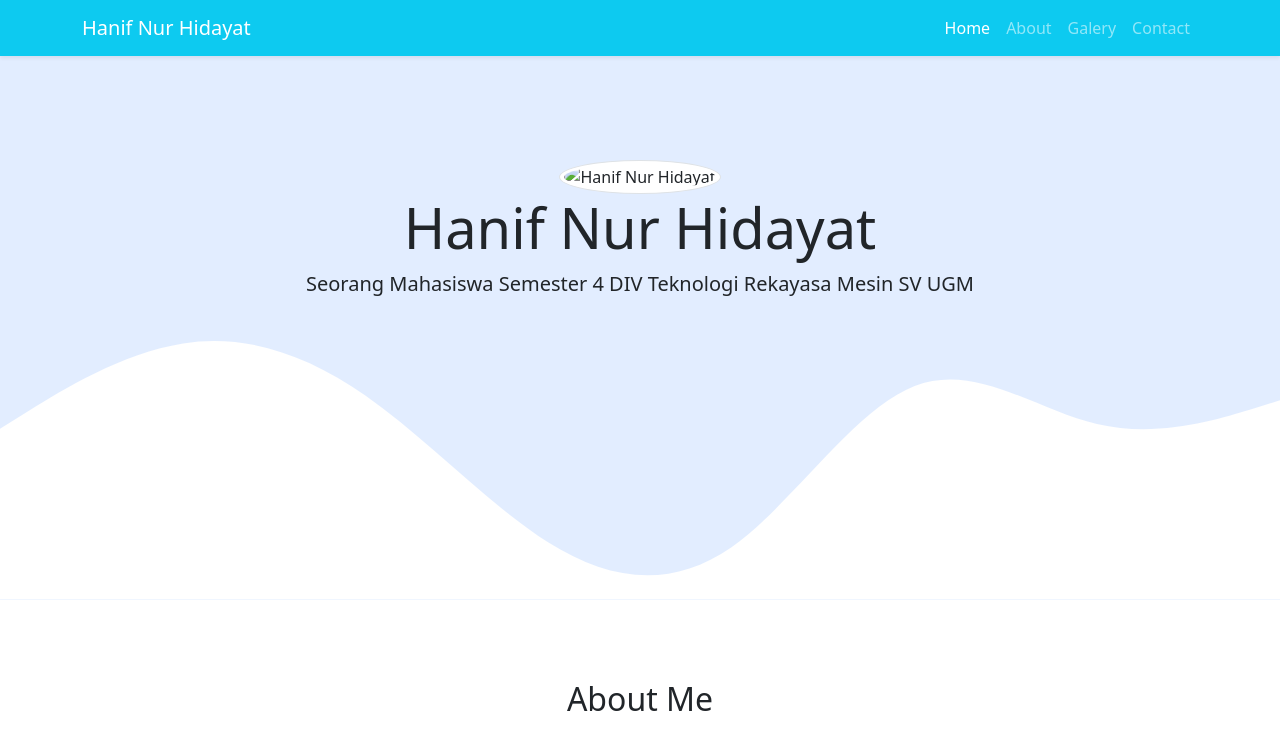
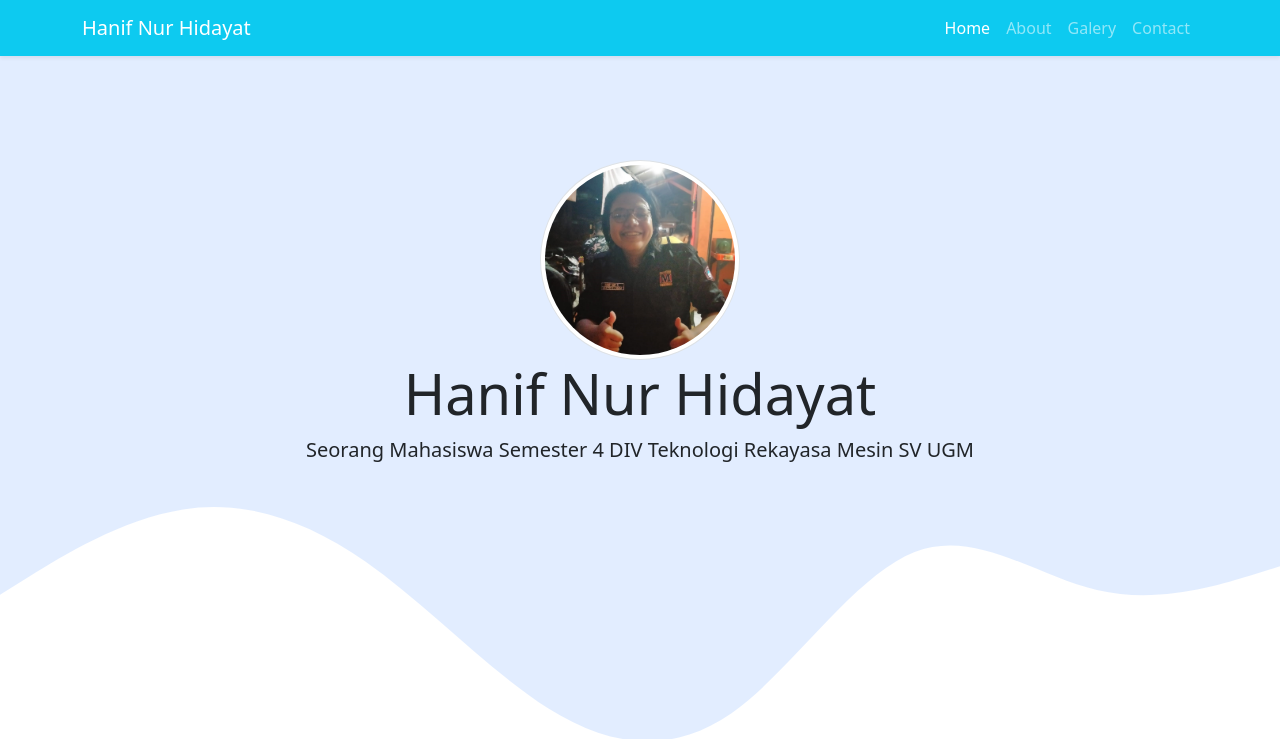
Before and after one commit to Hanifnurh/hanifnurh.github.io, a plain HTML site: page index.html in a window 1280 px wide. Shown: the top 739 px of the page. Drawn offline with nearby package versions, Linux system fonts and the light colour scheme.

Commit message:
ganti foto asw

```diff
--- a/index.html
+++ b/index.html
@@ -47,7 +47,7 @@
 
     <!-- Awal Jumbotron -->
     <section class="jumbotron text-center">
-      <img src="img/galery/_DSC0502.JPG (4).jpg" alt="Hanif Nur Hidayat" width="200" class="rounded-circle img-thumbnail" />
+      <img src="img/WhatsApp Image 2021-04-15 at 22.18.18.jpeg" alt="Hanif Nur Hidayat" width="200" class="rounded-circle img-thumbnail" />
       <h1 class="display-4">Hanif Nur Hidayat</h1>
       <p class="lead">Seorang Mahasiswa Semester 4 DIV Teknologi Rekayasa Mesin SV UGM</p>
       <svg xmlns="http://www.w3.org/2000/svg" viewBox="0 0 1440 320">
```
Also changed, not shown: img/WhatsApp Image 2021-04-15 at 22.18.18.jpeg (added).
